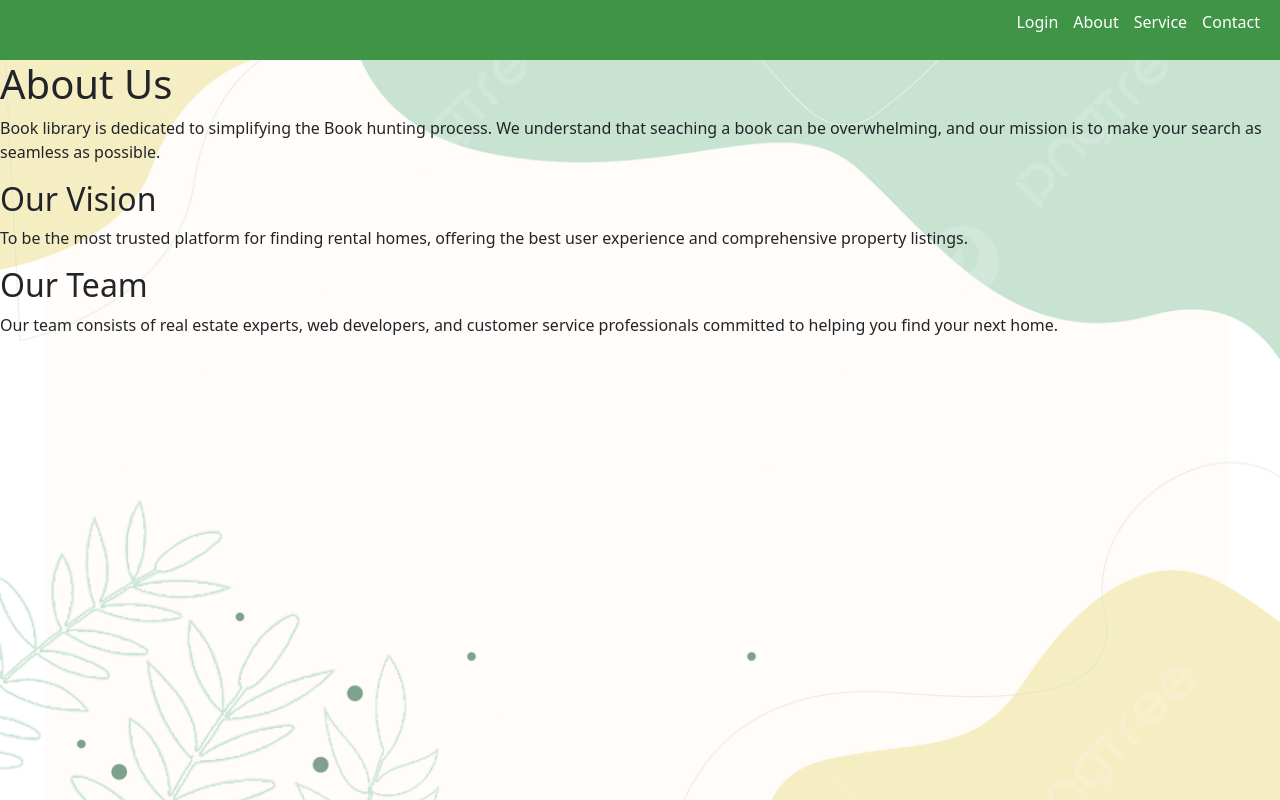
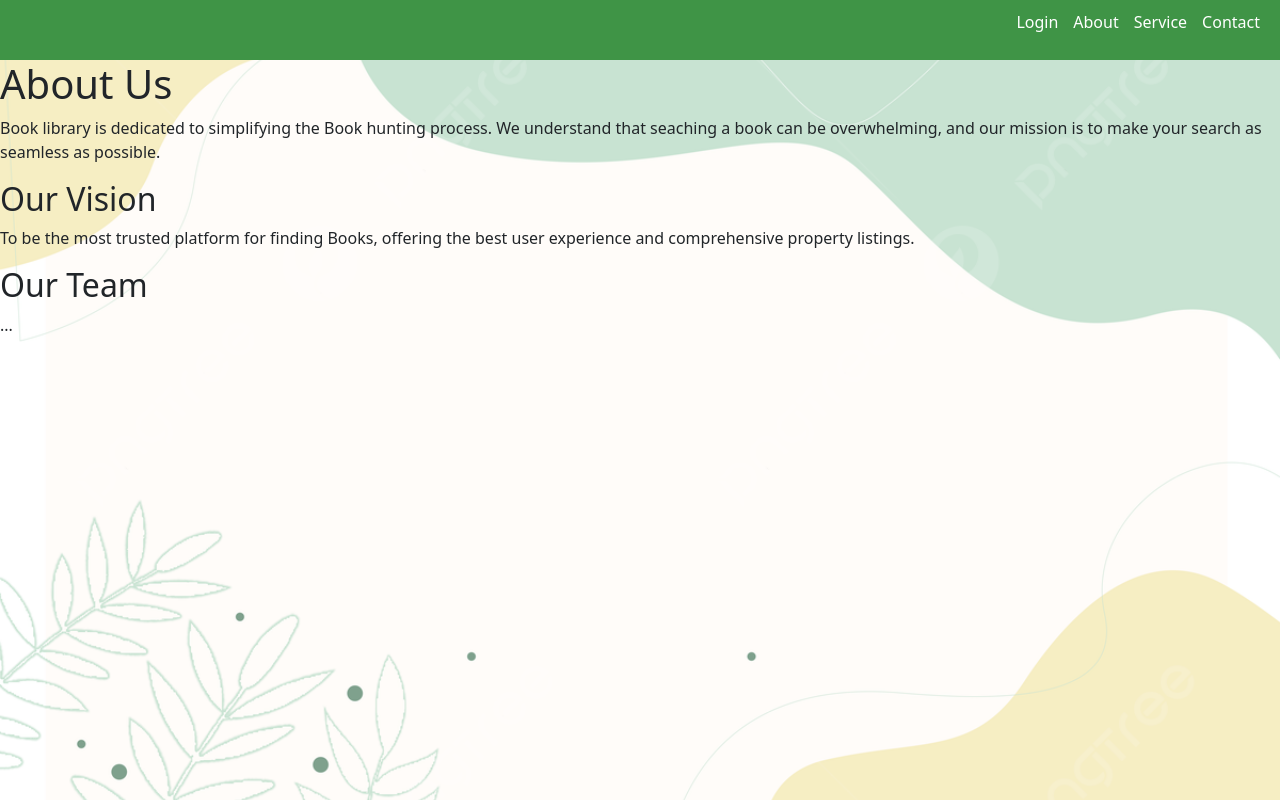
Before and after one commit to saliniyan/Book_Library, a React (Create React App) app: page /about in a window 1280 px wide. Built offline with nearby package versions, Linux system fonts and the light colour scheme.

Commit message:
modified about page

```diff
--- a/src/components/About.js
+++ b/src/components/About.js
@@ -9,9 +9,9 @@ const About = () => {
       <h1>About Us</h1>
       <p>Book library is dedicated to simplifying the Book hunting process. We understand that seaching a book can be overwhelming, and our mission is to make your search as seamless as possible.</p>
       <h2>Our Vision</h2>
-      <p>To be the most trusted platform for finding rental homes, offering the best user experience and comprehensive property listings.</p>
+      <p>To be the most trusted platform for finding Books, offering the best user experience and comprehensive property listings.</p>
       <h2>Our Team</h2>
-      <p>Our team consists of real estate experts, web developers, and customer service professionals committed to helping you find your next home.</p>
+      <p>...</p>
     </div>
   );
 };
```
